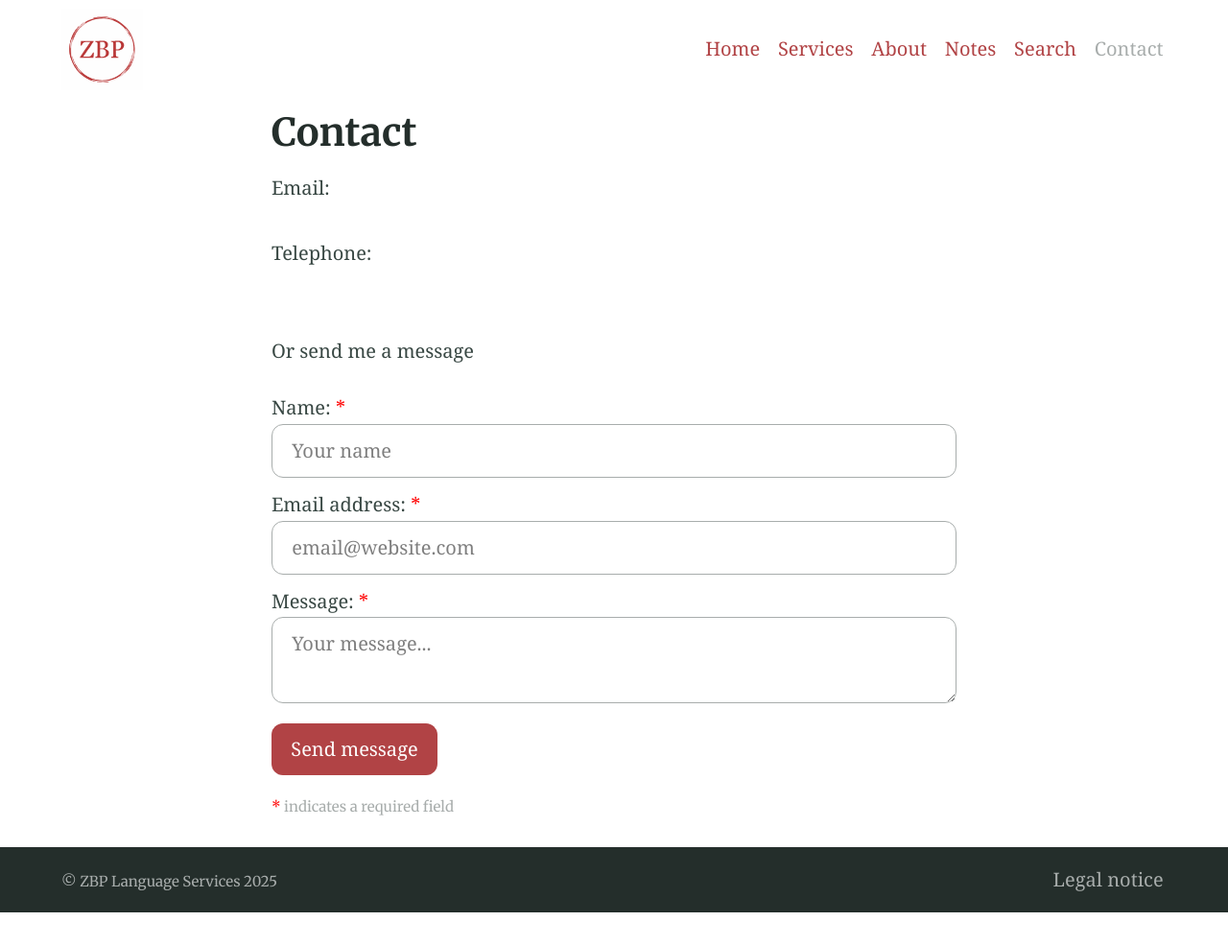
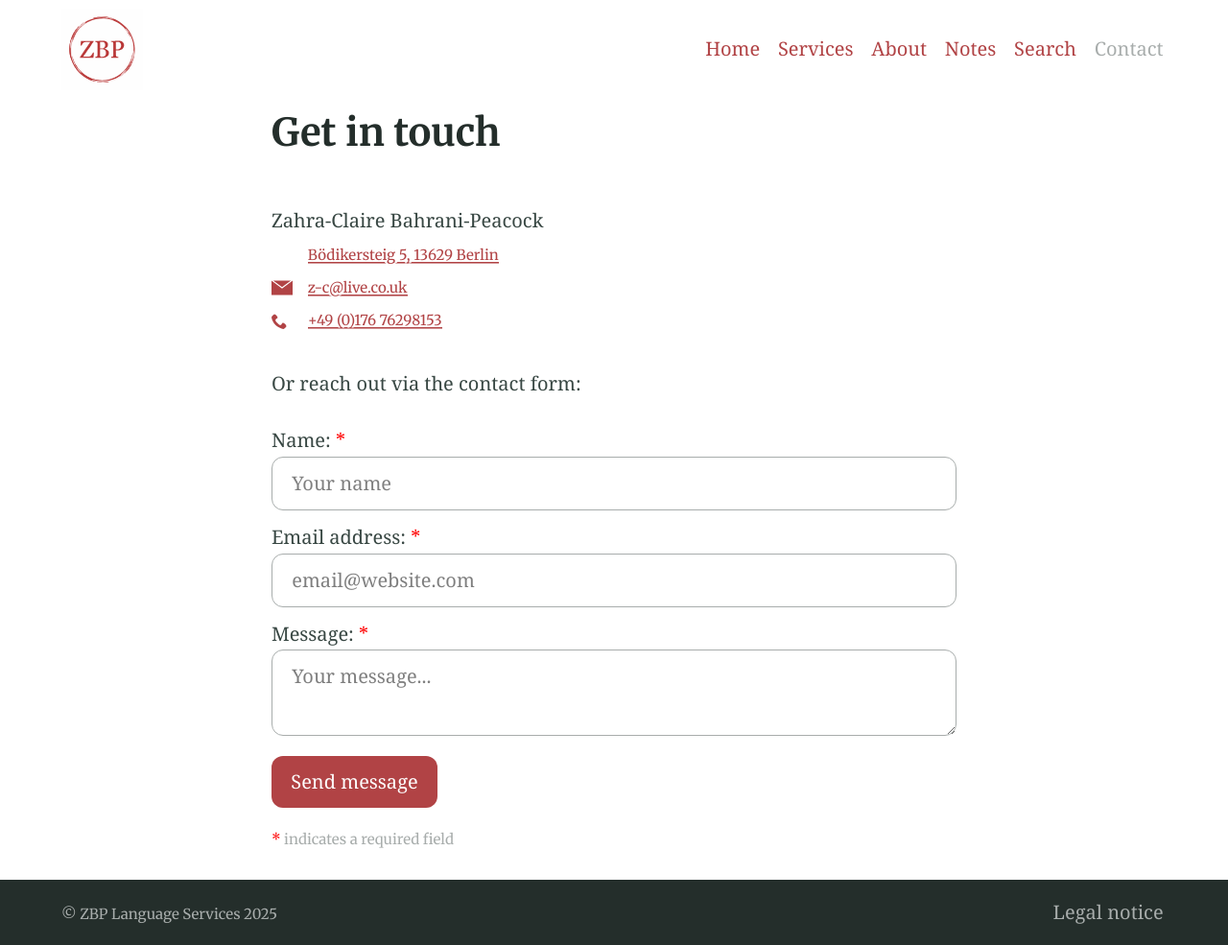
Before and after one commit to Website-2/certified.zbp-language-services.github.io, a Jekyll site: the page built from contact 2.md, in a window 1280 px wide. Shown: the whole page at 96% size. Built offline with Jekyll 4.4.1, drawn with Linux system fonts in a browser that asks for light colours; before the commit the page ends 951 px from its top, so only the background shows below that.

Commit message:
Text update

```diff
--- a/contact 2.md
+++ b/contact 2.md
@@ -1,14 +1,17 @@
 ---
-title: Contact
+title: Get in touch
 excerpt: Contact me
 permalink: /contact/
 indexing: false
 sitemap: false
 ---
-
-Email: <br><br>
-Telephone: <br><br>
-
-Or send me a message
+<br>
+Zahra-Claire Bahrani-Peacock
+<br>
+<small></small>{% include icon.html id="location" color="#b14345" title="Address" %}<small>&nbsp;&nbsp;&nbsp;<a href="https://maps.google.com/?q=Bödikersteig+5+13629+Berlin" target="_blank">Bödikersteig 5, 13629 Berlin</a></small><br>
+<small></small>{% include icon.html id="email" color="#b14345" title="Email" %}<small>&nbsp;&nbsp;&nbsp;<a href="mailto:z-c@live.co.uk">z-c@live.co.uk</a></small><br>
+<small></small>{% include icon.html id="phone" color="#b14345" title="Phone" %}<small>&nbsp;&nbsp;&nbsp;<a href="tel:004917676298153">+49 (0)176 76298153</a></small>
+<br><br>
+Or reach out via the contact form:
 
 {% include contact-form.html %}
```
Also changed, not shown: index.md (+1 -1 lines).
